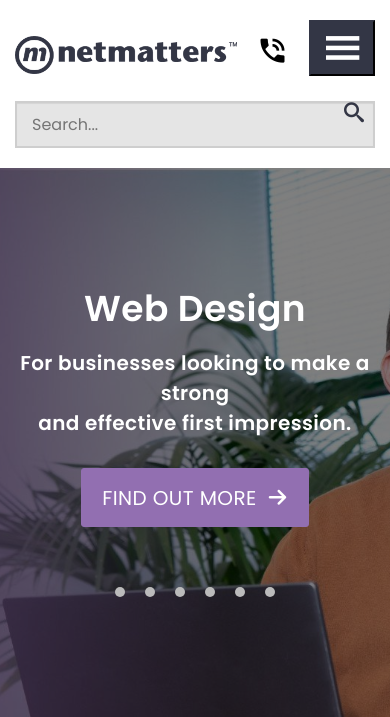
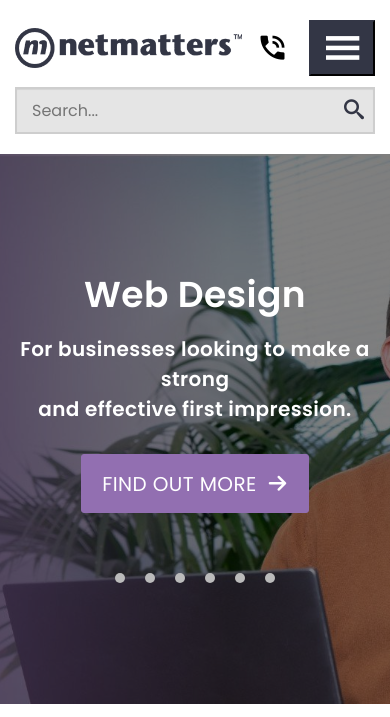
Before and after one commit to KingZxi/osman-netmatters-homepage-mirror, a PHP site: page / in a window 390 px wide. Shown: the top 717 px of the page. Run offline with PHP 8.4, Linux system fonts and the light colour scheme; some web fonts are replaced.

Commit message:
Some more consistency in the header for mobile viewport

```diff
--- a/css/application.css
+++ b/css/application.css
@@ -865,6 +865,7 @@
   margin-top: 11px;
 }
 .header form input {
+  display: inline-block;
   width: 100%;
   background-color: rgba(0, 0, 0, 0.1);
   border: 2px solid rgba(0, 0, 0, 0.1);
@@ -877,12 +878,11 @@
 .header form button {
   position: absolute;
   right: 20px;
-  top: 90px;
   background: none;
   border: none;
+  line-height: 47px;
   font-size: 20px;
   color: #333645;
-  line-height: 47px;
   outline: none;
 }
 .header form .icon-search:before {
@@ -890,13 +890,24 @@
   position: relative;
   content: "\e986";
 }
+.header .logo {
+  max-width: 100%;
+}
 .header .row {
-  display: flex;
-  gap: 20px;
-  justify-content: space-between;
-  height: 70px;
-  align-items: center;
+  display: table;
+}
+.header .row > * {
+  padding: 0;
+  display: table-cell;
+  float: none;
   vertical-align: middle;
+  width: 100%;
+}
+.header .icon-phone {
+  margin-left: 15px;
+}
+.header button {
+  margin-left: 20px;
 }
 .header .logo img {
   display: block;
@@ -922,7 +933,6 @@
   padding: 10px 15px 5px 15px;
   background-color: #333645;
   border-color: #333645;
-  margin-bottom: 15px;
 }
 .header .hamburger .icon-burger:before {
   font-family: icomoon !important;
@@ -1437,6 +1447,11 @@
 .welcome .author-box {
   margin-bottom: 45px;
 }
+@media screen and (min-width: 768px) {
+  .welcome .author-box {
+    margin-bottom: 33px;
+  }
+}
 
 /* -----------------------------------------------------
 Latest news styles:
--- a/scss/modules/_header.scss
+++ b/scss/modules/_header.scss
@@ -11,6 +11,7 @@
     margin-top: 11px;
 
     input {
+      display: inline-block;
       width: 100%;
       background-color: rgba(0, 0, 0, 0.1);
       border: 2px solid rgba(0, 0, 0, 0.1);
@@ -23,12 +24,11 @@
     button {
       position: absolute;
       right: 20px;
-      top: 90px;
       background: none;
       border: none;
+      line-height: 47px;
       font-size: 20px;
       color: $tuna;
-      line-height: 47px;
       outline: none;
     }
     .icon-search:before {
@@ -39,19 +39,40 @@
   }
 
   .logo {
+    max-width: 100%;
   }
 
+  // .row {
+  //   display: flex;
+  //   gap: 20px;
+  //   justify-content: space-between;
+  //   height: 70px;
+  //   align-items: center;
+  //   vertical-align: middle;
+
+  //   .phone,
+  //   .hamburger {
+  //   }
+  // }
+
   .row {
-    display: flex;
-    gap: 20px;
-    justify-content: space-between;
-    height: 70px;
-    align-items: center;
+    display: table;
+  }
+
+  .row > * {
+    padding: 0;
+    display: table-cell;
+    float: none;
     vertical-align: middle;
+    width: 100%;
+  }
 
-    .phone,
-    .hamburger {
-    }
+  .icon-phone {
+    margin-left: 15px;
+  }
+
+  button {
+    margin-left: 20px;
   }
 
   .logo {
@@ -81,7 +102,6 @@
       padding: 10px 15px 5px 15px;
       background-color: $tuna;
       border-color: $tuna;
-      margin-bottom: 15px;
     }
     .icon-burger:before {
       font-family: icomoon !important;
--- a/scss/modules/_welcome.scss
+++ b/scss/modules/_welcome.scss
@@ -125,5 +125,9 @@
 
   .author-box {
     margin-bottom: 45px;
+
+    @include mq(medium) {
+      margin-bottom: 33px;
+    }
   }
 }
```
Also changed, not shown: README.md, 1 other file.
